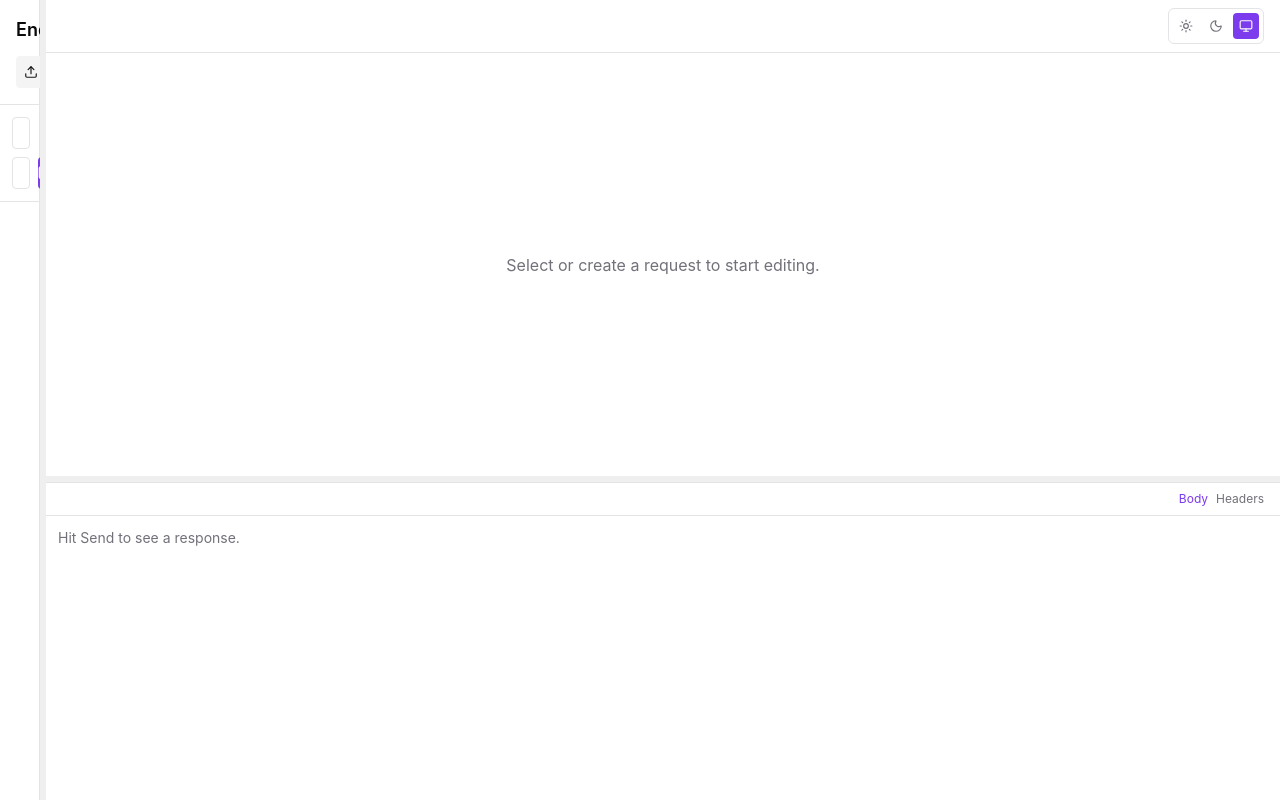
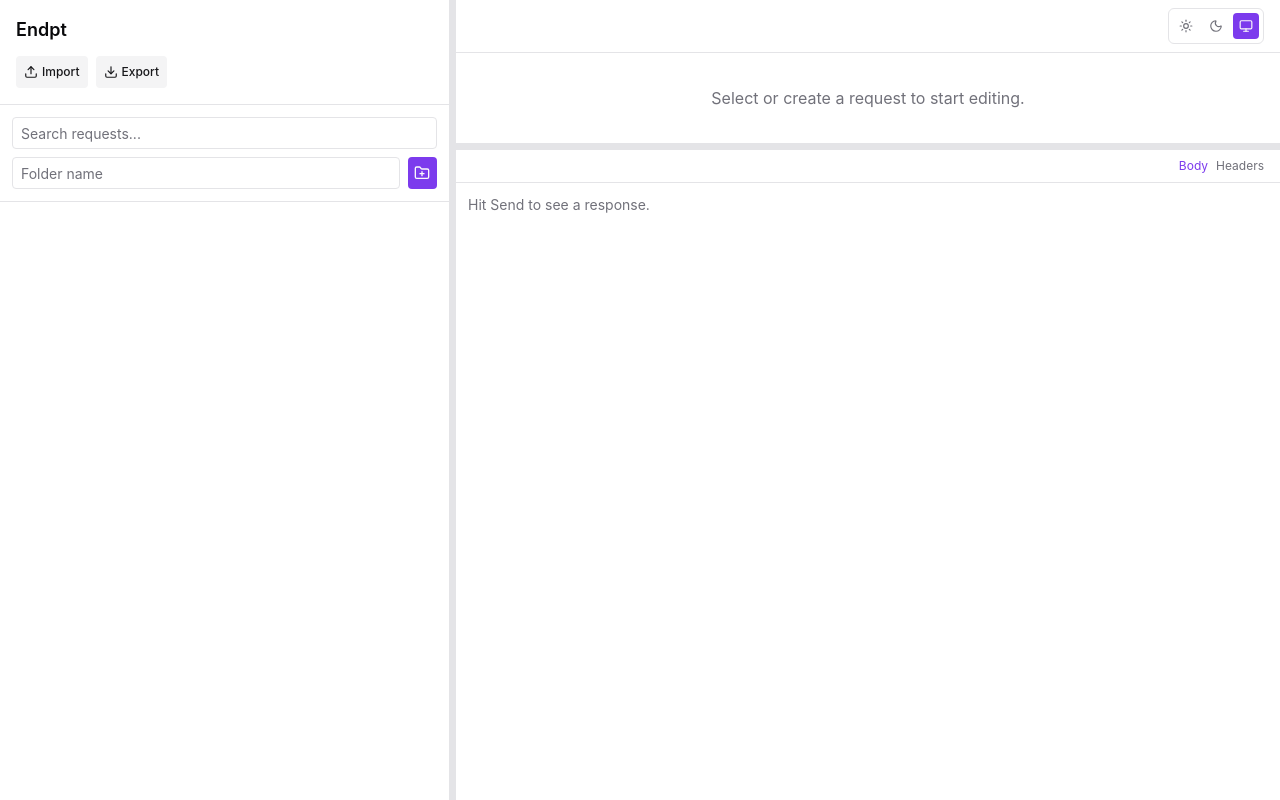
Before and after one commit to bipulhf/endpt, a React (Vite) app: page / in a window 1280 px wide. Built offline with nearby package versions, Linux system fonts and the light colour scheme; the HTML template or start-up script is replaced by a standard one.

Commit message:
update: workflow and sidebar

```diff
--- a/src/App.tsx
+++ b/src/App.tsx
@@ -20,22 +20,17 @@ function App() {
   return (
     <div className="flex h-screen w-screen overflow-hidden bg-background text-foreground">
       <Toaster richColors position="bottom-right" />
-      <Group
-        orientation="horizontal"
-        className="h-full w-full"
-        defaultLayout={{ sidebar: 22, main: 78 }}
-      >
-        <Panel id="sidebar" defaultSize={22} minSize={16} maxSize={40}>
+      <Group orientation="horizontal" className="h-full w-full">
+        <Panel id="sidebar" defaultSize={280} minSize={250} maxSize={450}>
           <Sidebar />
         </Panel>
-        <Separator className="w-1.5 cursor-col-resize bg-border/60 transition-colors hover:bg-primary/60 active:bg-primary" />
-        <Panel id="main">
-          <Group
-            orientation="vertical"
-            className="h-full"
-            defaultLayout={{ editor: 60, response: 40 }}
-          >
-            <Panel id="editor" defaultSize={60} minSize={30}>
+        <Separator
+          className="bg-border transition-colors hover:bg-primary/60 active:bg-primary data-[separator]:cursor-col-resize"
+          style={{ width: 6 }}
+        />
+        <Panel id="main" defaultSize={75} minSize={40}>
+          <Group orientation="vertical" className="h-full">
+            <Panel id="editor" defaultSize={55} minSize={25}>
               <div className="flex h-full min-w-0 flex-1 flex-col overflow-hidden">
                 <div className="flex items-center justify-end border-b border-border px-4 py-2">
                   <ThemeToggle />
@@ -47,8 +42,11 @@ function App() {
                 />
               </div>
             </Panel>
-            <Separator className="h-1.5 cursor-row-resize bg-border/60 transition-colors hover:bg-primary/60 active:bg-primary" />
-            <Panel id="response" defaultSize={40} minSize={20}>
+            <Separator
+              className="bg-border transition-colors hover:bg-primary/60 active:bg-primary data-[separator]:cursor-row-resize"
+              style={{ height: 6 }}
+            />
+            <Panel id="response" defaultSize={250} minSize={200}>
               <ResponsePane response={response} isSending={isSending} />
             </Panel>
           </Group>
```
